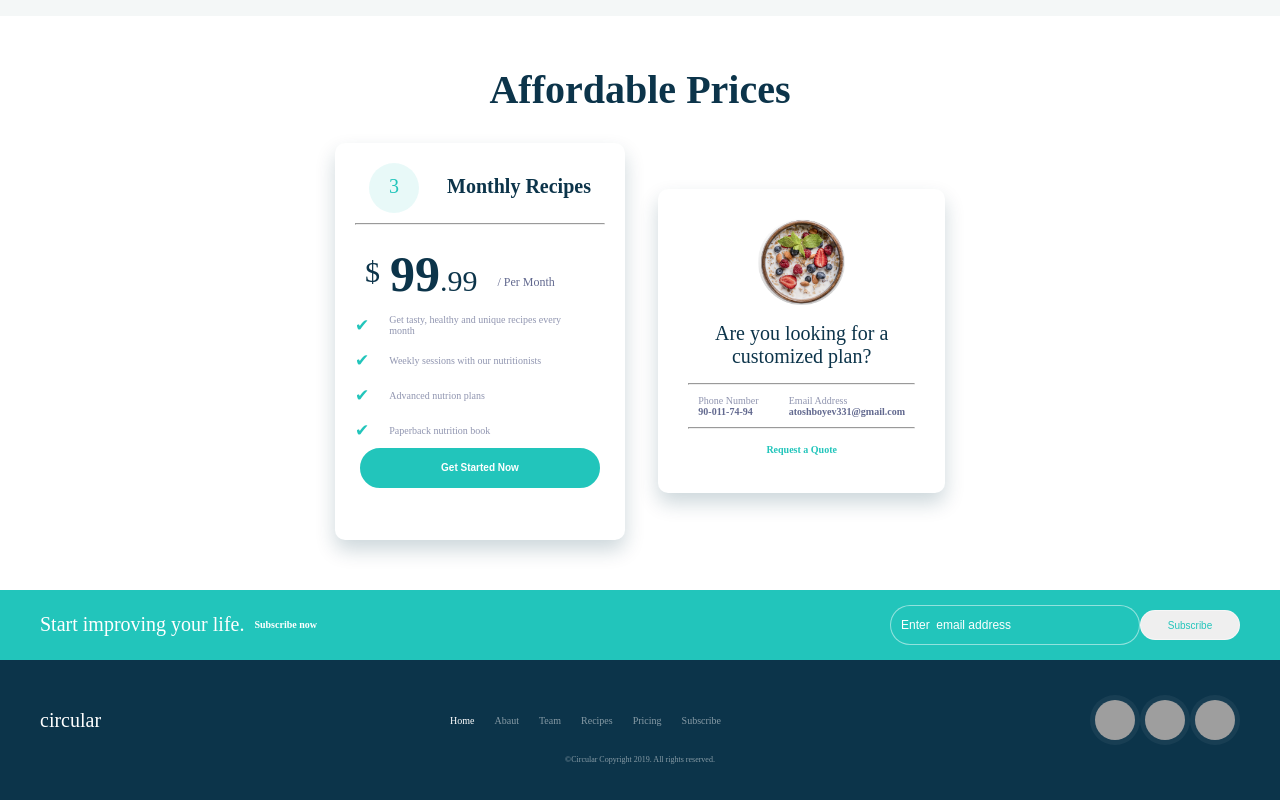
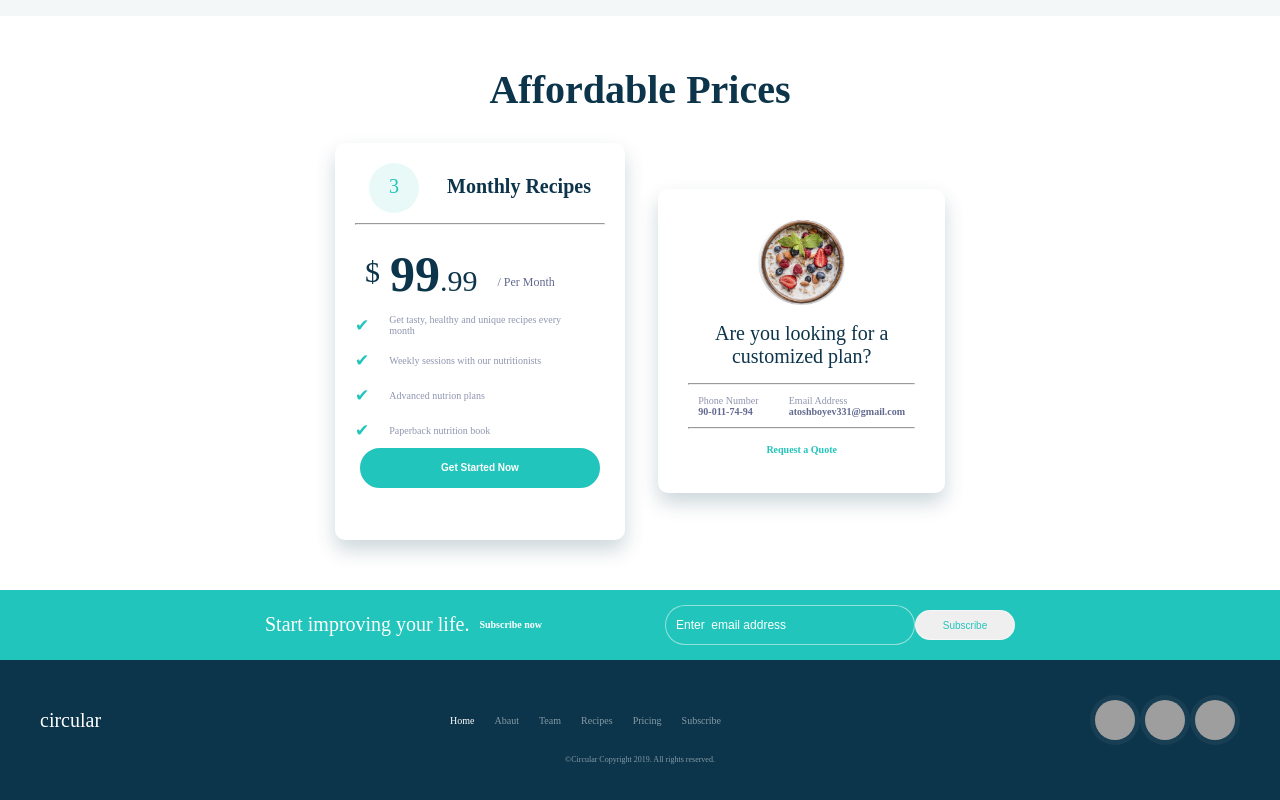
Before and after one commit to MukhriddinToshboyev/Circular, a React (Vite) app: page / in a window 1280 px wide. Shown: the part 2158-2958 px from the top of the page. Built offline with nearby package versions, Linux system fonts and the light colour scheme; grey boxes are pictures that could not be loaded.

Commit message:
subscribe px to rem

```diff
--- a/src/Components/Subscribe/Subscribe.css
+++ b/src/Components/Subscribe/Subscribe.css
@@ -5,7 +5,7 @@
 }
 
 .subscribe_footer {
-  width: 1200px;
+  width: 75rem;
   height: 7rem;
   margin: 0 auto;
   display: flex;
```
